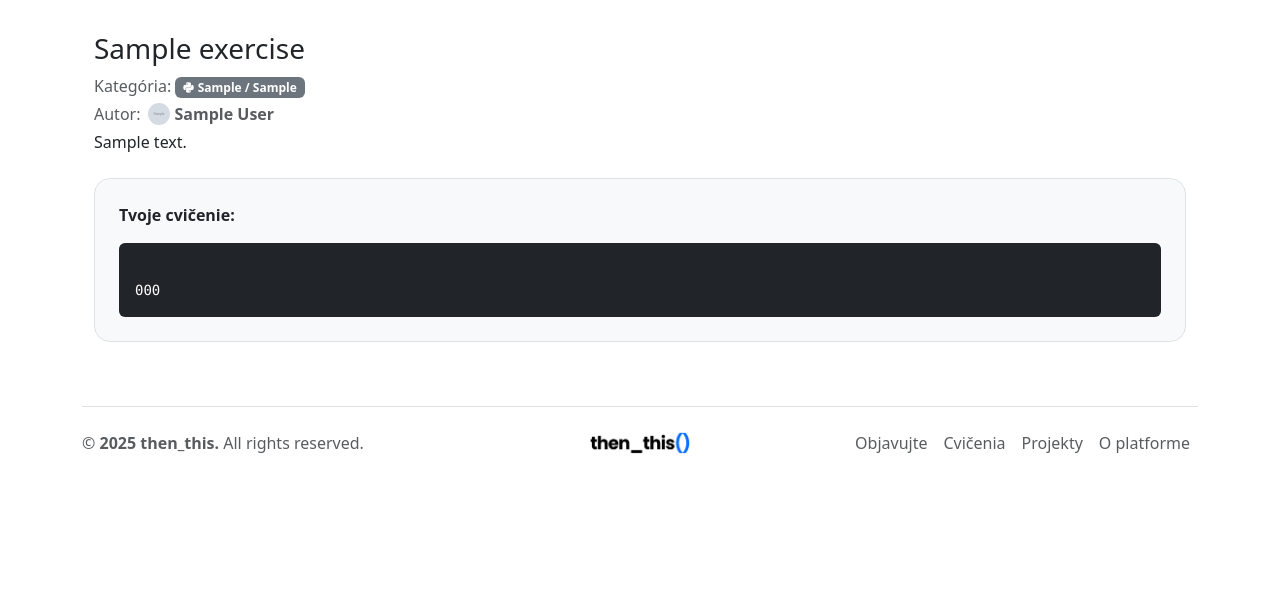
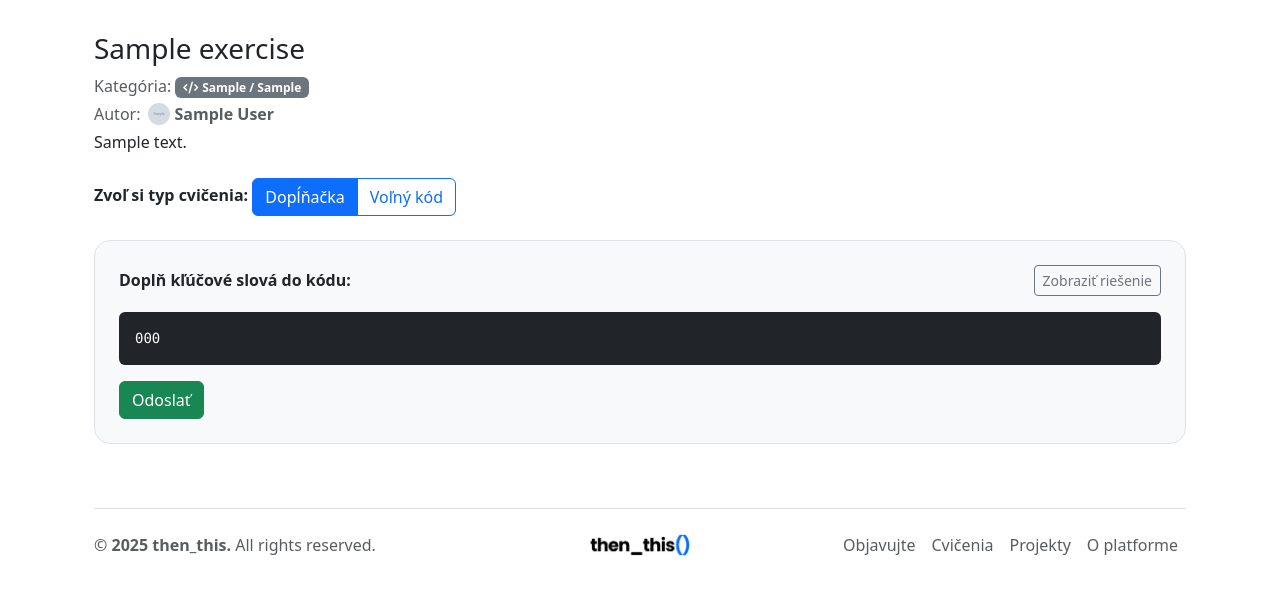
Before and after one commit to andreakollova/platforma-thenthis, a Flask app: page /cvicenie/1 in a window 1280 px wide. Shown: the part 89-684 px from the top of the page. Run offline with Flask 3, Linux system fonts and the light colour scheme; tables that the repository leaves empty hold one stand-in row (values such as "Sample post"); grey boxes marked "Sample" are stand-in pictures.

Commit message:
Checkpoint 17,9 - fixnuta ikonka python pri novych cviceniach

```diff
--- a/app.py
+++ b/app.py
@@ -159,7 +159,19 @@ def nove_cvicenie():
 def exercise_detail(id):
     exercise = Exercise.query.get_or_404(id)
     author = User.query.get(exercise.author_id)
-    return render_template('cvicenie.html', exercise=exercise, author=author)
+    category_icons = {
+        "Python": "fab fa-python",
+        "JavaScript": "fab fa-js",
+        "HTML": "fab fa-html5",
+        "CSS": "fab fa-css3-alt",
+        "SQL": "fas fa-database"
+    }
+    return render_template(
+        'cvicenie.html',
+        exercise=exercise,
+        author=author,
+        category_icon=category_icons.get(exercise.category, "fas fa-code")
+    )
 
 @app.route('/moje-cvicenia')
 @login_required
--- a/templates/base-dashboard.html
+++ b/templates/base-dashboard.html
@@ -10,6 +10,8 @@
   <link rel="stylesheet" href="{{ url_for('static', filename='styles-dashboard.css') }}">
   <script src="{{ url_for('static', filename='main.js') }}"></script>
   <script src="https://cdn.jsdelivr.net/npm/bootstrap@5.3.3/dist/js/bootstrap.bundle.min.js"></script>
+  <link rel="stylesheet" href="https://cdnjs.cloudflare.com/ajax/libs/font-awesome/6.4.0/css/all.min.css">
+
 
 </head>
 <body>
--- a/templates/base.html
+++ b/templates/base.html
@@ -11,6 +11,8 @@
   <link rel="stylesheet" href="https://cdnjs.cloudflare.com/ajax/libs/font-awesome/6.4.0/css/all.min.css">
   <link rel="stylesheet" href="https://cdn.jsdelivr.net/npm/bootstrap@5.3.2/dist/css/bootstrap.min.css">
   <script src="{{ url_for('static', filename='main.js') }}"></script>
+  <link rel="stylesheet" href="https://cdnjs.cloudflare.com/ajax/libs/font-awesome/6.4.0/css/all.min.css">
+
 </head>
 
 <body>
--- a/templates/cvicenia.html
+++ b/templates/cvicenia.html
@@ -5,7 +5,7 @@
 {% block content %}
 <main class="container py-3">
   <div class="mb-4">
-    <h1 class="h3">Rozšírená objektovo-orientovaná trieda</h1>
+    <h1 class="h3">Wasadsafd</h1>
     <p class="text-muted mb-1">
   Kategória:
   <span class="badge bg-secondary">
--- a/templates/cvicenie.html
+++ b/templates/cvicenie.html
@@ -1,9 +1,9 @@
 {% extends "base.html" %}
-
 {% block title %}Cvičenie{% endblock %}
 
 {% block content %}
 <main class="container py-3">
+
   {% if is_preview %}
     <div class="alert alert-info">Toto je náhľad tvojho cvičenia. Nezabudni ho publikovať.</div>
   {% endif %}
@@ -13,7 +13,7 @@
     <p class="text-muted mb-1">
       Kategória:
       <span class="badge bg-secondary">
-        <i class="fab fa-python me-1"></i>{{ exercise.category }} / {{ exercise.subcategory }}
+        <i class="{{ category_icon }} me-1"></i>{{ exercise.category }} / {{ exercise.subcategory }}
       </span>
     </p>
     <div class="d-flex align-items-center mb-1">
@@ -24,14 +24,33 @@
     <p class="mb-3">{{ exercise.full_description }}</p>
   </div>
 
-  <!-- Zobraz dopĺňané cvičenie -->
-  <div class="border rounded-4 p-4 bg-light">
-    <p class="fw-semibold mb-3">Tvoje cvičenie:</p>
+  <div class="mb-4">
+    <label class="form-label fw-semibold">Zvoľ si typ cvičenia:</label>
+    <div class="btn-group" role="group" id="modeButtons">
+      <button type="button" class="btn btn-outline-primary active" data-mode="fill">Dopĺňačka</button>
+      <button type="button" class="btn btn-outline-primary" data-mode="free">Voľný kód</button>
+    </div>
+  </div>
+
+  <!-- DOPĹŇAČKA -->
+  <div class="border rounded-4 p-4 bg-light" id="fillMode">
+    <div class="d-flex justify-content-between align-items-center mb-3">
+      <p class="fw-semibold mb-0">Doplň kľúčové slová do kódu:</p>
+      <button class="btn btn-outline-secondary btn-sm" id="toggleAnswers">Zobraziť riešenie</button>
+    </div>
     <div class="bg-dark text-white p-3 rounded font-monospace">
-<pre class="mb-0"><code>
-{{ exercise.code | safe }}
-</code></pre>
+      <pre class="mb-0"><code>{{ exercise.code | safe }}</code></pre>
     </div>
+    <button class="btn btn-success mt-3">Odoslať</button>
+  </div>
+
+  <!-- VOĽNÝ KÓD -->
+  <div class="border rounded-4 p-4 bg-light d-none" id="freeMode">
+    <div class="d-flex justify-content-between align-items-center mb-3">
+      <p class="fw-semibold mb-0">Napíš vlastné riešenie:</p>
+      <button class="btn btn-outline-secondary btn-sm" id="toggleFreeCode">Zobraziť predpis</button>
+    </div>
+    <textarea id="freeCodeArea" class="form-control font-monospace bg-dark text-white" rows="12" placeholder="Tu napíš svoj kód..."></textarea>
   </div>
 
   {% if is_preview %}
@@ -40,5 +59,95 @@
       <a href="{{ url_for('edit_exercise', id=exercise.id) }}" class="btn btn-outline-secondary">Upraviť</a>
     </div>
   {% endif %}
-</main>
+<script>
+// 💡 TU vlož svoj celý JavaScript:
+const modeButtons = document.querySelectorAll('#modeButtons button');
+const fillMode = document.getElementById('fillMode');
+const freeMode = document.getElementById('freeMode');
+
+modeButtons.forEach(button => {
+  button.addEventListener('click', () => {
+    modeButtons.forEach(btn => btn.classList.remove('active'));
+    button.classList.add('active');
+    const selectedMode = button.dataset.mode;
+    fillMode.classList.toggle('d-none', selectedMode !== 'fill');
+    freeMode.classList.toggle('d-none', selectedMode !== 'free');
+  });
+});
+
+const toggleAnswersBtn = document.getElementById('toggleAnswers');
+let showingAnswers = false;
+toggleAnswersBtn.addEventListener('click', () => {
+  const inputs = document.querySelectorAll('.code-input');
+  showingAnswers = !showingAnswers;
+  inputs.forEach(input => {
+    if (showingAnswers) {
+      if (!input.value || input.value.trim() === '') {
+        input.value = input.dataset.answer;
+        input.style.color = '#ccc';
+      } else {
+        input.dataset.userAnswer = input.value;
+        input.setAttribute('data-userAnswer', input.value);
+        if (input.value !== input.dataset.answer) {
+          input.style.color = '#ccc';
+          input.value = input.dataset.answer;
+        }
+      }
+    } else {
+      const userVal = input.dataset.userAnswer || '';
+      input.value = userVal;
+      input.style.color = '';
+    }
+  });
+  toggleAnswersBtn.textContent = showingAnswers ? 'Skryť riešenie' : 'Zobraziť riešenie';
+});
+
+const toggleFreeCodeBtn = document.getElementById('toggleFreeCode');
+const freeCodeArea = document.getElementById('freeCodeArea');
+let showingPreset = false;
+const userCode = { content: "" };
+const freeTemplate = `class Person:
+  def __init__(self, name, age):
+    self.name = name
+    self.age = age
+
+  def greet(self):
+    print("Ahoj, volám sa", self.name)
+
+  def birthday(self):
+    self.age += 1
+
+class Student(Person):
+  def __init__(self, name, age, school):
+    super().__init__(name, age)
+    self.school = school`;
+
+toggleFreeCodeBtn.addEventListener('click', () => {
+  if (!showingPreset) {
+    userCode.content = freeCodeArea.value;
+    freeCodeArea.value = freeTemplate;
+    toggleFreeCodeBtn.textContent = "Skryť predpis";
+  } else {
+    freeCodeArea.value = userCode.content;
+    toggleFreeCodeBtn.textContent = "Zobraziť predpis";
+  }
+  showingPreset = !showingPreset;
+});
+
+const checkButton = document.querySelector('#fillMode .btn-success');
+checkButton.addEventListener('click', () => {
+  const inputs = document.querySelectorAll('.code-input');
+  inputs.forEach(input => {
+    const userInput = input.value.trim();
+    const correctAnswer = input.dataset.answer;
+    input.classList.remove('is-valid', 'is-invalid');
+    if (userInput.toLowerCase() === correctAnswer.toLowerCase()) {
+      input.classList.add('is-valid');
+    } else {
+      input.classList.add('is-invalid');
+    }
+  });
+});
+</script>
+
 {% endblock %}
```
Also changed, not shown: templates/moje-cvicenia.html (+7 -4 lines), static/styles-dashboard.css (line endings or trailing spaces).
